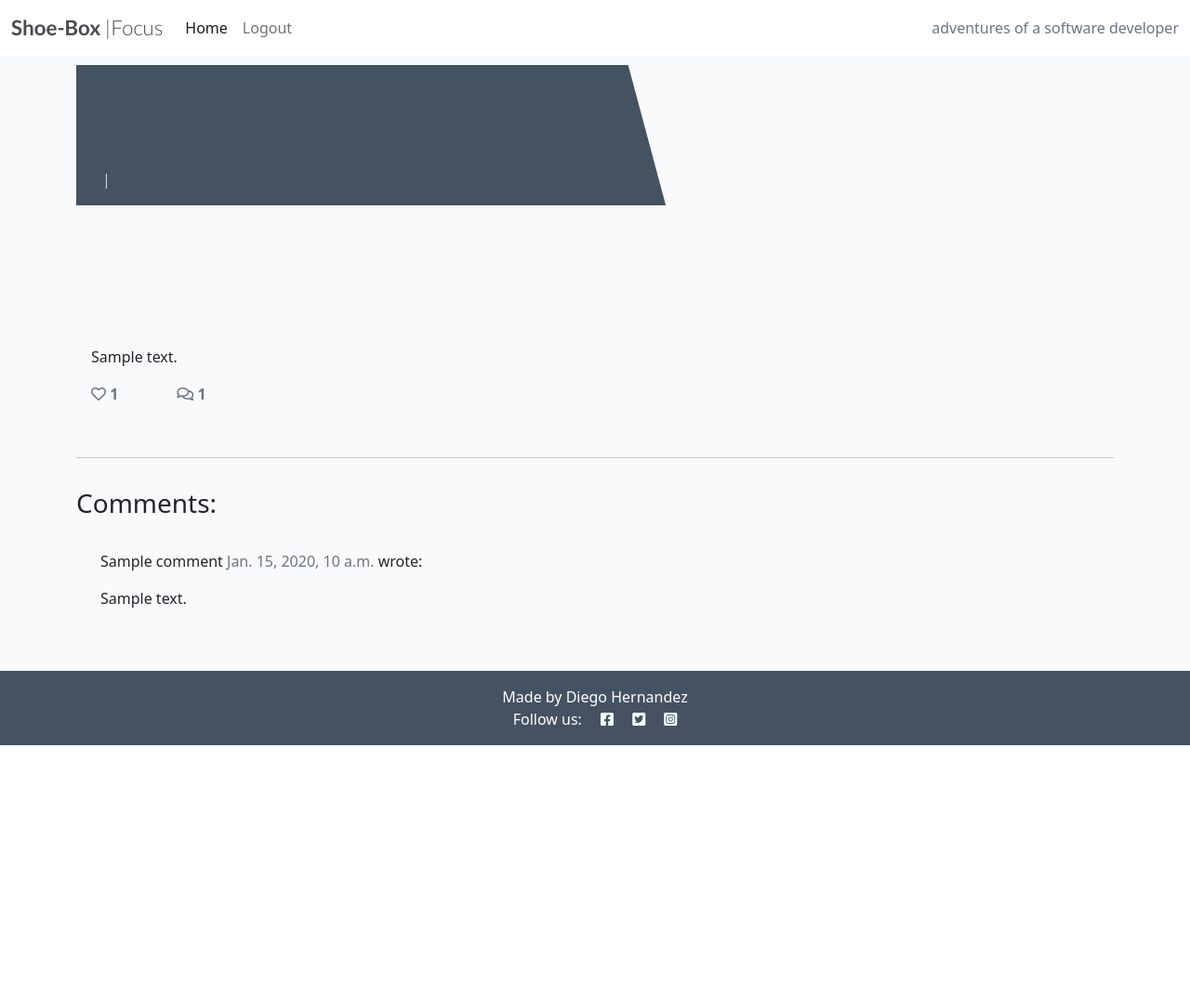
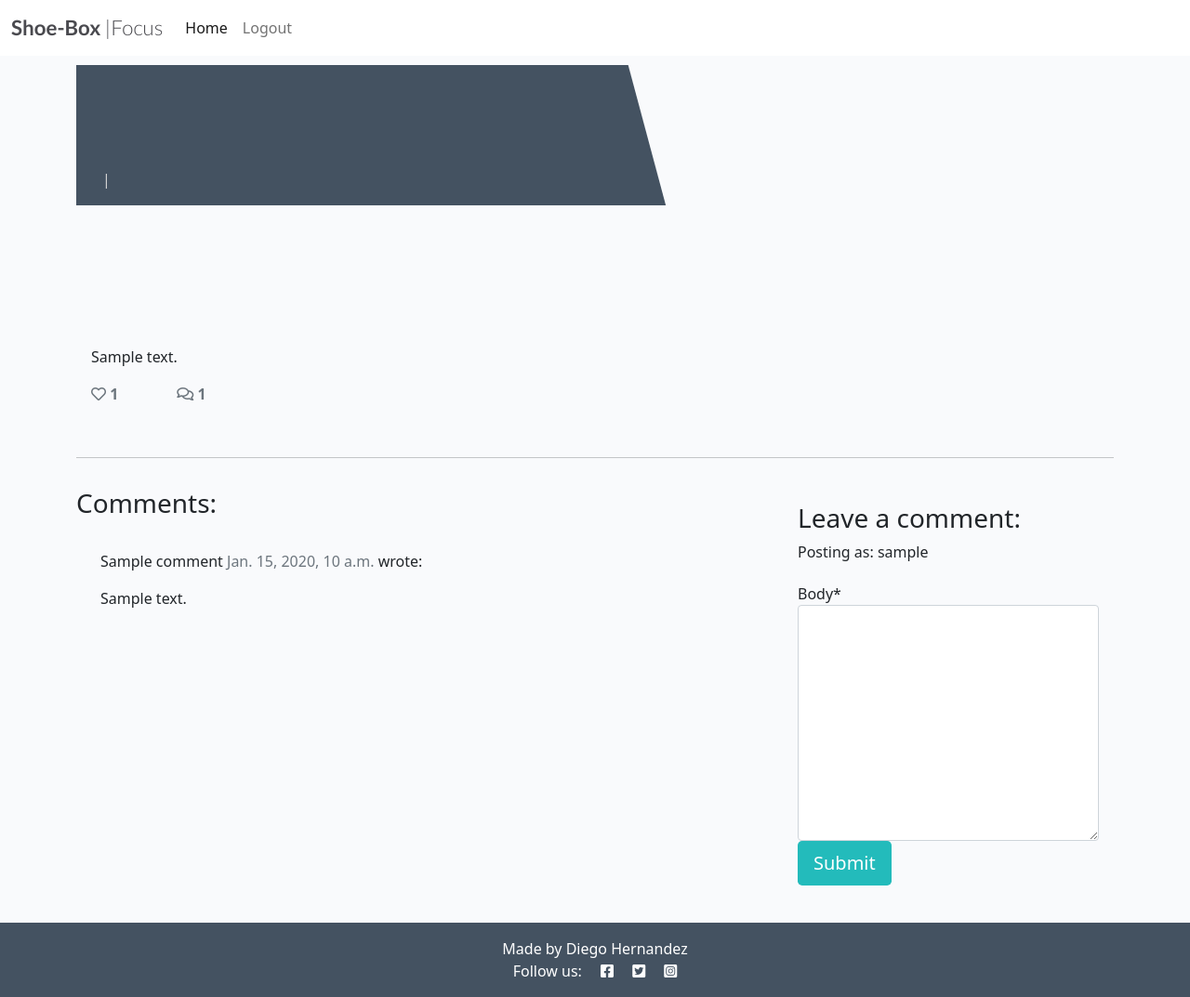
Before and after one commit to diegoh22/Shoe-Box, a Django app: a page that uses templates/base.html in a window 1280 px wide. Shown: the whole page at 93% size. Before the commit the page ends 802 px from the top, so only its background shows below. Run offline with Django 4.2, Linux system fonts and the light colour scheme; a user stored in the database is signed in; tables that the repository leaves empty hold one stand-in row (values such as "Sample post"); some libraries are stand-ins or nearby versions.

Commit message:
comment area set up

```diff
--- /dev/null
+++ b/blog/forms.py
@@ -0,0 +1,8 @@
+from .models import Comment
+from django import forms
+
+
+class CommentForm(forms.ModelForm):
+    class Meta:
+        model = Comment
+        fields = ('body',)
--- a/blog/views.py
+++ b/blog/views.py
@@ -1,6 +1,7 @@
 from django.shortcuts import render, get_object_or_404
 from django.views import generic, View
 from .models import Post
+from .forms import CommentForm
 
 
 class PostList(generic.ListView):
@@ -26,7 +27,50 @@ class PostDetail(View):
             {
                 "post": post,
                 "comments": comments,
-                "liked": liked
+                "commented": False,
+                "liked": liked,
+                "comment_form": CommentForm()
+            },
+        )
+
+    def post(self, request, slug, *args, **kwargs):
+        queryset = Post.objects.filter(status=1)
+        post = get_object_or_404(queryset, slug=slug)
+        comments = post.comments.filter(approved=True).order_by('created_on')
+        liked = False
+        if post.likes.filter(id=self.request.user.id).exists():
+            liked = True
+
+        comment_form = CommentForm(data=request.POST)
+
+        if comment_form.is_valid():
+            comment_form.instance.email = request.user.email
+            comment_form.instance.name = request.user.username
+            comment = comment_form.save(commit=False)
+            comment.post = post
+            comment.save()
+        else:
+            comment_form = CommentForm()
+
+        return render(
+            request,
+            "post_detail.html",
+            {
+                "post": post,
+                "comments": comments,
+                "commented": True,
+                "liked": liked,
+                 "comment_form": CommentForm()
 
             }
         )
+
+
+class PostLike(View):
+    def post(self, request, slug):
+        post = get_object_or_404(Post, slug=slug )
+
+        if post.likes.filter(id=request.user.id).exists():
+            post.likes.remove(request.user)
+        else:
+            post.like.add(request)
--- a/codestar/settings.py
+++ b/codestar/settings.py
@@ -49,12 +49,15 @@ INSTALLED_APPS = [
     'django.contrib.staticfiles',
     'cloudinary',
     'blog',
+    'crispy_forms',
     'django_summernote',
 ]
 
 SITE_ID = 1
 LOGIN_REDIRECT_URL = '/'
 LOGOUT_REDIRECT_URL = '/'
+
+CRISPY_TEMPLATE_PACK = 'bootstrap4'
 
 MIDDLEWARE = [
     'django.middleware.security.SecurityMiddleware',
--- a/requirements.txt
+++ b/requirements.txt
@@ -5,6 +5,7 @@ dj-database-url==0.5.0
 dj3-cloudinary-storage==0.0.6
 Django==4.0.3
 django-allauth==0.50.0
+django-crispy-forms==1.14.0
 django-summernote==0.8.20.0
 gunicorn==20.1.0
 oauthlib==3.2.0
--- a/templates/base.html
+++ b/templates/base.html
@@ -51,7 +51,7 @@
                     {% endif %}
                 </ul>
                 <span class="navbar-text text-muted">
-                    adventures of a software developer
+
                 </span>
             </div>
         </div>
--- a/templates/post_detail.html
+++ b/templates/post_detail.html
@@ -1,4 +1,6 @@
 {% extends 'base.html' %} {% block content %}
+
+{% load crispy_forms_tags %}
 
 <div class="masthead">
     <div class="container">
@@ -78,6 +80,22 @@
         <div class="col-md-4 card mb-4  mt-3 ">
             <div class="card-body">
                 <!-- For later -->
+                {% if commented %}
+                <div class="alert alert-success" role="alert">
+                    Your comment is awaiting approval
+                </div>
+                {% else %}
+                {% if user.is_authenticated %}
+
+                <h3>Leave a comment:</h3>
+                <p>Posting as: {{ user.username }}</p>
+                <form method="post" style="margin-top: 1.3em;">
+                    {{ comment_form | crispy }}
+                    {% csrf_token %}
+                    <button type="submit" class="btn btn-signup btn-lg">Submit</button>
+                </form>
+                {% endif %}
+                {% endif %}
             </div>
         </div>
     </div>
```
Also changed, not shown: templates/account/login.html (+17 -10 lines), templates/account/logout.html (+14 -6 lines), templates/account/signup.html (+15 -5 lines).
